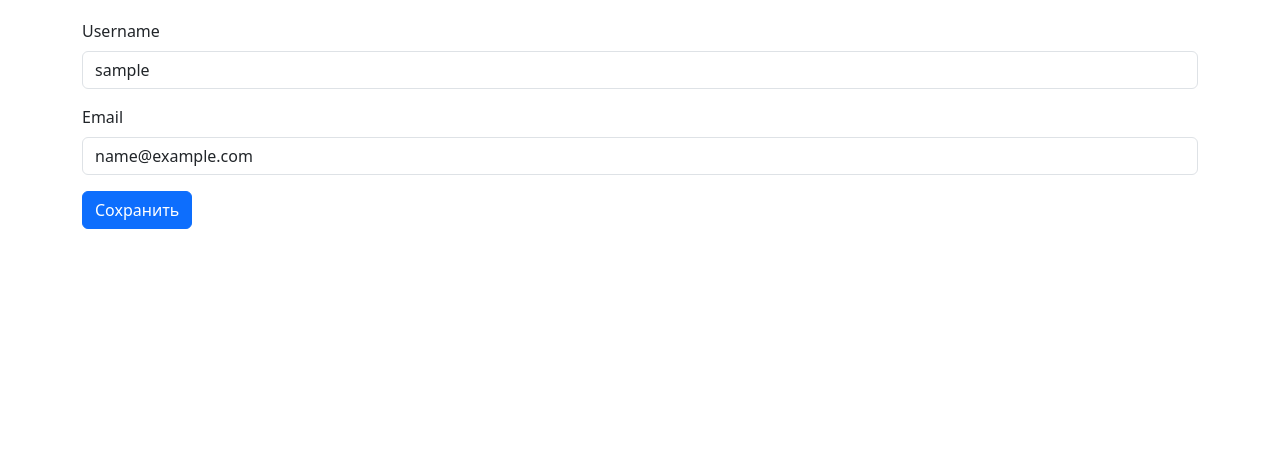
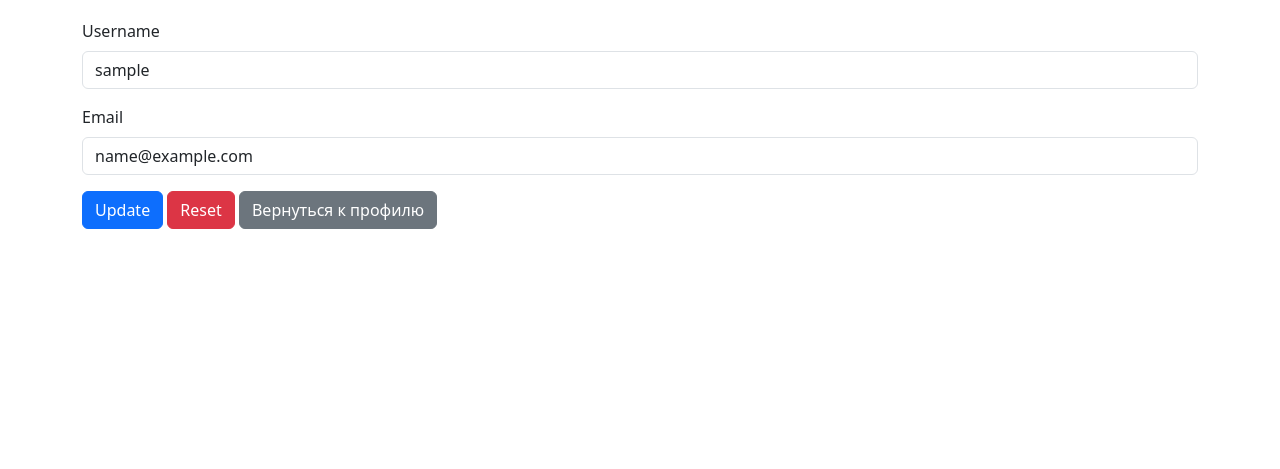
Before and after one commit to IIIPEK/VD07, a Flask app: page /edit in a window 1280 px wide. Shown: the part 157-626 px from the top of the page. Run offline with Flask 3, Linux system fonts and the light colour scheme; the visitor is signed in with stand-in values (Sample User, id 1).

Commit message:
Final commit

```diff
--- a/app/forms.py
+++ b/app/forms.py
@@ -2,6 +2,7 @@ from flask_wtf import FlaskForm
 from wtforms import StringField, PasswordField, SubmitField, BooleanField
 from wtforms.validators import DataRequired, Length, Email, EqualTo, ValidationError
 from app.models import User
+from flask_login import current_user
 
 class RegistrationForm(FlaskForm):
     username = StringField('Username', validators=[DataRequired(), Length(min=2, max=20)])
@@ -26,15 +27,18 @@ class LoginForm(FlaskForm):
     remember = BooleanField('Remember Me')
     submit = SubmitField('Login')
 
+
 class UpdateAccountForm(FlaskForm):
     username = StringField('Username', validators=[DataRequired(), Length(min=2, max=20)])
     email = StringField('Email', validators=[DataRequired(), Email()])
     submit = SubmitField('Update')
+    reset = SubmitField('Reset')
 
     def validate_username(self, username):
-        user = User.query.filter_by(username=username.data).first()
-        if user:
-            raise ValidationError('That username is taken. Please choose a different one.')
+        if username.data != current_user.username:
+            user = User.query.filter_by(username=username.data).first()
+            if user:
+                raise ValidationError('That username is taken. Please choose a different one.')
 
     def validate_email(self, email):
         if email.data != current_user.email:
--- a/app/routes.py
+++ b/app/routes.py
@@ -56,11 +56,15 @@ def logout():
 def edit():
     if not current_user.is_authenticated:
         return redirect(url_for('login'))
-
     form = UpdateAccountForm(obj=current_user)
-    if form.validate_on_submit():
-        current_user.username = form.username.data
-        current_user.email = form.email.data
+    if 'submit' in request.form and form.validate_on_submit():
+        if form.username.data != current_user.username:
+            current_user.username = form.username.data
+        if form.email.data != current_user.email:
+            current_user.email = form.email.data
         db.session.commit()
+        flash('Профиль успешно обновлен', 'success')
         return redirect(url_for('account'))
+    elif form.reset.data:
+        return redirect(url_for('edit'))
     return render_template('edit.html', form=form)
--- a/app/templates/edit.html
+++ b/app/templates/edit.html
@@ -21,7 +21,9 @@
             {% endfor %}
         </div>
         <div>
-            <button type="submit" class="btn btn-primary">Сохранить</button>
+            {{ form.submit(class="btn btn-primary") }}
+            {{ form.reset(class="btn btn-danger") }}
+            <a href="{{ url_for('account') }}" class="btn btn-secondary">Вернуться к профилю</a>
         </div>
     </form>
 {% endblock %}
```
